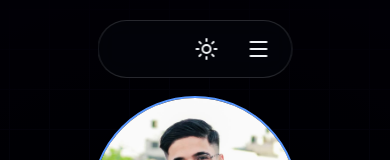
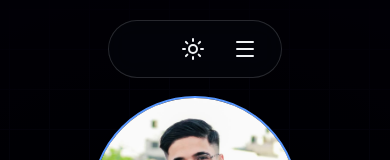
Before and after one commit to m7mdtam/Portfolio, a React (Vite) app: page / in a window 390 px wide. Shown: the top 160 px of the page. Built offline with nearby package versions, Linux system fonts and the light colour scheme; a web font is replaced by a local one.

Commit message:
fix: removed the overflow

```diff
--- a/src/components/about/About.tsx
+++ b/src/components/about/About.tsx
@@ -2,7 +2,7 @@ import type { AboutProps } from "@/types/about.types";
 import { AboutText, AboutStats } from ".";
 
 const About = ({ data }: AboutProps) => (
-  <section className="relative w-full py-24 px-6 md:px-12 lg:px-20">
+  <section className="relative w-full py-24 px-6 md:px-12 lg:px-20 overflow-hidden">
     <div className="absolute top-0 left-6 right-6 md:left-12 md:right-12 lg:left-20 lg:right-20 h-px bg-border" />
     <div className="max-w-5xl mx-auto flex flex-col gap-14">
       <AboutText tag={data.tag} heading={data.heading} bio={data.bio} />
--- a/src/components/common/navbar/navbar.tsx
+++ b/src/components/common/navbar/navbar.tsx
@@ -187,7 +187,7 @@ const Navbar = () => {
       </Button>
 
       <div
-        className={`relative md:hidden flex items-center justify-between gap-6 rounded-full px-5 py-2 w-[50vw] ${pill}`}
+        className={`relative md:hidden flex items-center justify-between gap-2 rounded-full px-3 py-2 max-w-[calc(100vw-20px)] ${pill}`}
         ref={dropdownRef}
       >
         <Button
--- a/src/components/contact/Contact.tsx
+++ b/src/components/contact/Contact.tsx
@@ -10,7 +10,7 @@ const Contact = ({
   socialLinks,
   form,
 }: ContactProps) => (
-  <section className="relative w-full py-24 px-6 md:px-12 lg:px-20">
+  <section className="relative w-full py-24 px-6 md:px-12 lg:px-20 overflow-hidden">
     <div className="absolute top-0 left-6 right-6 md:left-12 md:right-12 lg:left-20 lg:right-20 h-px bg-border" />
     <div className="max-w-5xl mx-auto flex flex-col gap-14">
       <ScrollReveal>
--- a/src/components/experience/Experience.tsx
+++ b/src/components/experience/Experience.tsx
@@ -3,7 +3,7 @@ import { ExperienceTimeline } from ".";
 import type { ExperienceProps } from "@/types/experience.types";
 
 const Experience = ({ tag, title, items }: ExperienceProps) => (
-  <section className="relative w-full py-24 px-6 md:px-12 lg:px-20">
+  <section className="relative w-full py-24 px-6 md:px-12 lg:px-20 overflow-hidden">
     <div className="absolute top-0 left-6 right-6 md:left-12 md:right-12 lg:left-20 lg:right-20 h-px bg-border" />
 
     <div className="max-w-5xl mx-auto flex flex-col gap-14">
--- a/src/components/hero/Hero.tsx
+++ b/src/components/hero/Hero.tsx
@@ -7,7 +7,7 @@ const Hero = ({ data }: HeroProps) => {
   const { scrollTo } = useScroll();
 
   return (
-    <section className="relative min-h-screen w-full flex items-center justify-center px-6 pt-24 pb-12 md:px-12 lg:px-20">
+    <section className="relative min-h-screen w-full flex items-center justify-center px-6 pt-24 pb-12 md:px-12 lg:px-20 overflow-hidden">
       <div className="w-full max-w-5xl flex flex-col items-center gap-10 md:flex-row md:gap-16 md:items-center">
         <div className="flex flex-col items-center text-center gap-6 md:items-start md:text-left order-last md:order-first flex-1 min-w-0">
           <HeroContent
--- a/src/components/projects/Projects.tsx
+++ b/src/components/projects/Projects.tsx
@@ -7,7 +7,7 @@ const Projects = ({ tag, title, subtitle, items }: ProjectsProps) => {
   const rest = items.filter((p) => !p.featured);
 
   return (
-    <section className="relative w-full py-24 px-6 md:px-12 lg:px-20">
+    <section className="relative w-full py-24 px-6 md:px-12 lg:px-20 overflow-hidden">
       <div className="absolute top-0 left-6 right-6 md:left-12 md:right-12 lg:left-20 lg:right-20 h-px bg-border" />
 
       <div className="max-w-5xl mx-auto flex flex-col gap-14">
--- a/src/components/skills/Skills.tsx
+++ b/src/components/skills/Skills.tsx
@@ -3,7 +3,7 @@ import { SkillCategory } from ".";
 import type { SkillsProps } from "@/types/skills.types";
 
 const Skills = ({ tag, title, categories }: SkillsProps) => (
-  <section className="relative w-full py-24 px-6 md:px-12 lg:px-20">
+  <section className="relative w-full py-24 px-6 md:px-12 lg:px-20 overflow-hidden">
     <div className="absolute top-0 left-6 right-6 md:left-12 md:right-12 lg:left-20 lg:right-20 h-px bg-border" />
 
     <div className="max-w-5xl mx-auto flex flex-col gap-14">
--- a/src/pages/landing-page.tsx
+++ b/src/pages/landing-page.tsx
@@ -32,7 +32,7 @@ const LandingPage = () => {
 
   return (
     <ScrollProvider>
-      <div className="fixed inset-0 z-0 opacity-30 max-w-screen overflow-hidden">
+      <div className="fixed inset-0 z-0 opacity-30 pointer-events-none overflow-hidden">
         <Squares
           direction="diagonal"
           speed={0.5}
@@ -41,7 +41,7 @@ const LandingPage = () => {
         />
       </div>
 
-      <div className="relative z-10">
+      <div className="relative z-10 w-full">
         <Navbar />
         <HeroSection />
         <AboutSection />
--- a/src/styles/base.css
+++ b/src/styles/base.css
@@ -24,7 +24,7 @@
   body {
     height: 100%;
     width: 100%;
-    font-family: 'Sol', sans-serif;
+    font-family: "Sol", sans-serif;
     color: var(--text-primary);
   }
 
```
